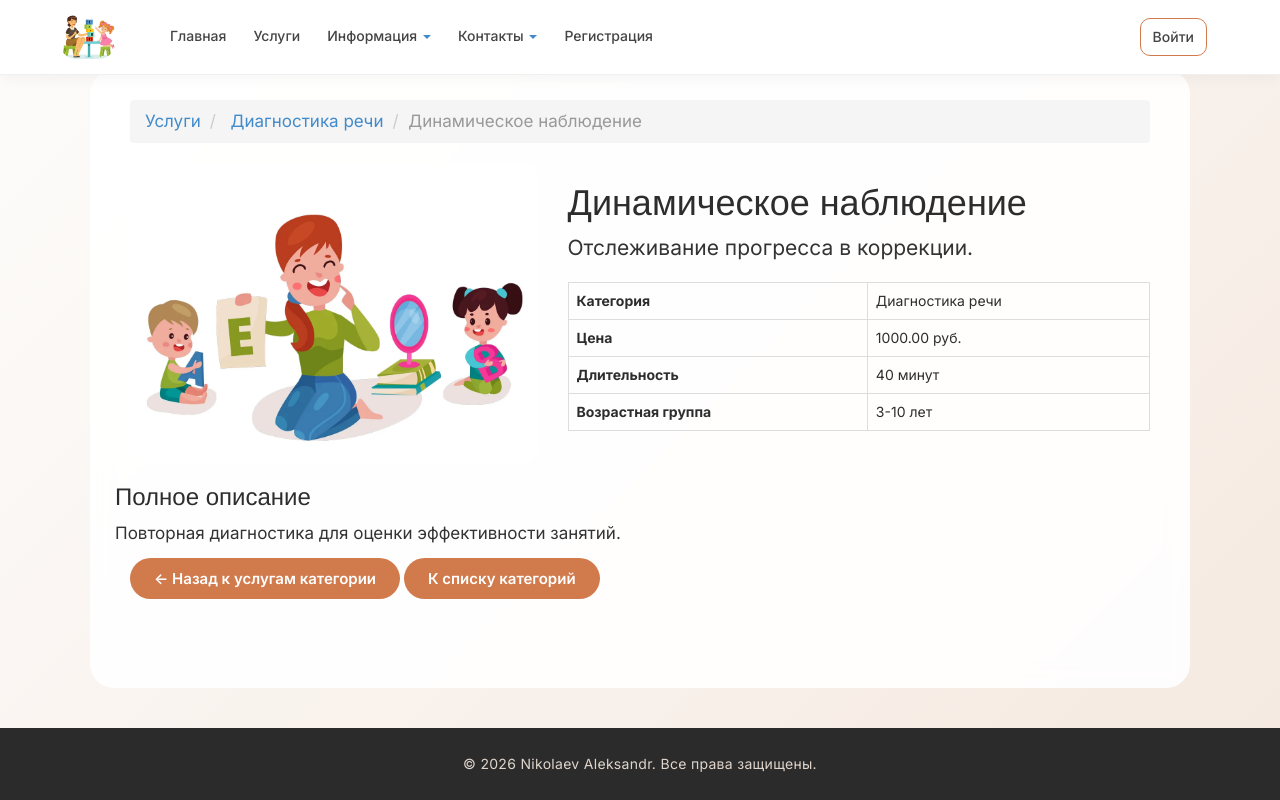
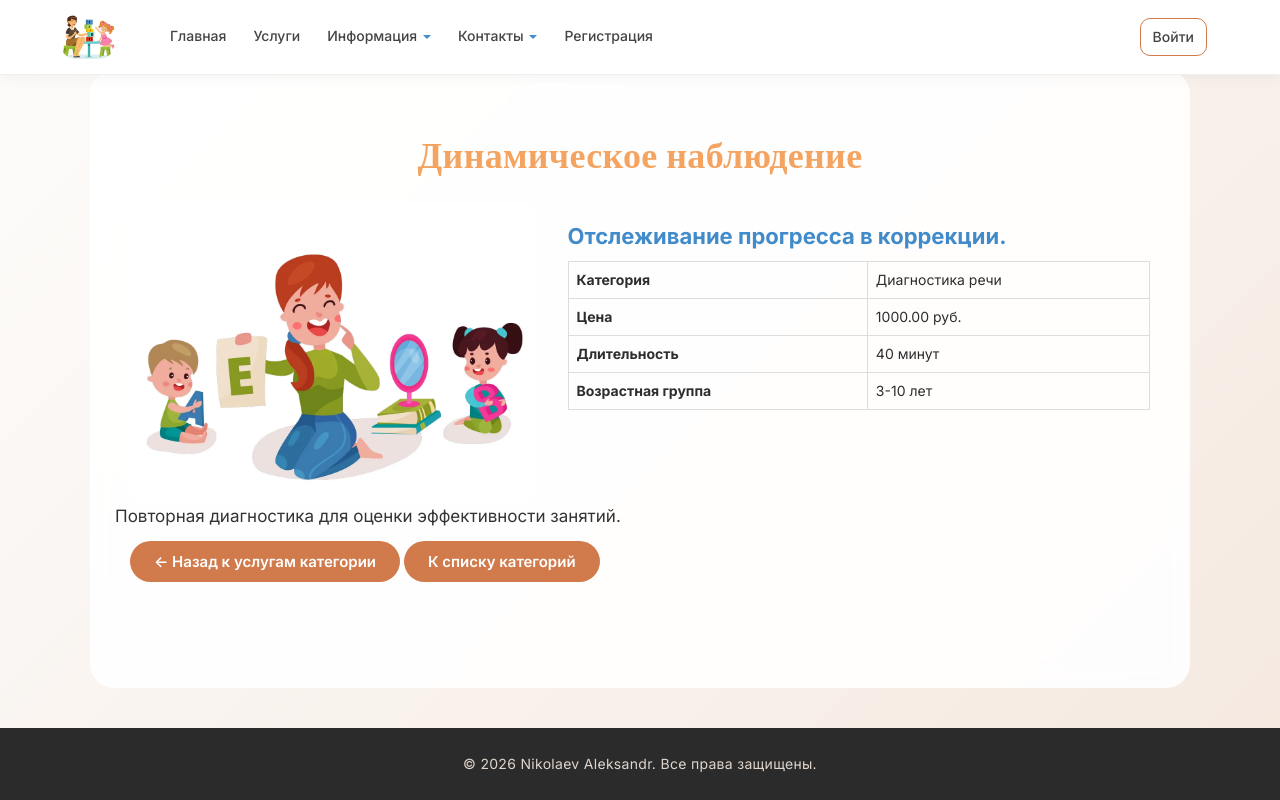
Before and after one commit to Lenchis21/DjangoSite, a Django app: page /service/5/ in a window 1280 px wide. Run offline with Django 3.2, Linux system fonts and the light colour scheme; data comes from the database, SQL or seed files in the repository; both versions use the stored data as it was after the commit; some libraries are stand-ins or nearby versions.

Commit message:
Добавил одинаковое оформление для всех страни.

```diff
--- a/DjangoSite/app/static/app/content/site.css
+++ b/DjangoSite/app/static/app/content/site.css
@@ -4,10 +4,11 @@
     margin: 0;
     padding: 0;
     box-sizing: border-box;
+    font-family: 'Inter', -apple-system, BlinkMacSystemFont, 'Segoe UI', Roboto, sans-serif;
 }
 
+/* Основные стили страницы*/
 body {
-    font-family: 'Inter', -apple-system, BlinkMacSystemFont, 'Segoe UI', Roboto, sans-serif;
     font-weight: 400;
     background: linear-gradient(135deg, #fdfcfb 0%, #f5e9e0 100%);
     display: flex;
@@ -18,6 +19,8 @@ body {
     line-height: 1.6;
 }
 
+
+/* Контейнеры */
 .container.body {
     flex: 1 0 auto;
     width: 100%;
@@ -33,6 +36,8 @@ body {
     padding: 25px;
 }
 
+
+/* Заголовки, текст */
 .title {
     font-family: 'Playfair Display', serif;
     font-weight: 700;
@@ -48,7 +53,13 @@ body {
     font-size: 22px;
     font-weight: 700;
     margin: 18px 0 10px;
-    color: lawngreen;
+    color: #428bca;
+    transition: color 0.3s ease;
+}
+
+a.subtitle:hover {
+    color: #5cb85c;
+    text-decoration: none;
 }
 
 p, .description, li {
@@ -58,19 +69,22 @@ p, .description, li {
     color: #333;
 }
 
-/*subtitle {
-    text-decoration: none;
-    font-weight: 700;
-    font-size: 20px;
-    color: seagreen;
-    transition: color 0.2s;
-}*/
-
-    a.subtitle:hover {
-        color: #d17b4c;
-        text-decoration:none;
+/* Списки */
+    .description ul {
+        padding-left: 20px;
+        margin: 10px 0;
     }
 
+    .description li {
+        margin-bottom: 8px;
+    }
+
+    .description ul ul {
+        margin: 5px 0 10px 20px;
+    }
+
+
+/* Изображения */
 img {
     max-width: 100%;
     height: auto;
@@ -93,8 +107,10 @@ img {
     border-radius: 20px;
 }
 
+
+/* Видео */
 video {
-    display:block;
+    display: block;
     margin: 0 auto;
     max-width: 700px;
     height: auto;
@@ -102,6 +118,8 @@ video {
     box-shadow: 0 8px 20px rgba(0,0,0,0.1);
 }
 
+
+/* Навигация */
 .navbar {
     background: rgba(255, 255, 255, 0.97);
     backdrop-filter: blur(15px);
@@ -210,6 +228,8 @@ video {
             color: white;
         }
 
+
+/* Кнопки  */
 .btn, button[type="submit"], .save {
     background: #d17b4c;
     border: none;
@@ -229,6 +249,8 @@ video {
         transform: translateY(-1px);
     }
 
+
+/* Подвал */
 .footer-container {
     flex-shrink: 0;
     background: #2b2b2b;
@@ -247,6 +269,8 @@ video {
         font-size: 14px;
     }
 
+
+/* Разделители, карусель */
 hr {
     border: 0;
     height: 1px;
@@ -260,7 +284,54 @@ hr {
 }
 
 
-/* Дополнительные стили для главной страницы - не меняет существующие стили */
+/* Карточки каталога */
+.card {
+    height: 100%;
+}
+
+.card-body {
+    flex: 1;
+}
+
+.card-img {
+    width: 100%;
+    height: 140px;
+    object-fit: cover;
+}
+
+.row {
+    display: flex;
+    flex-wrap: wrap;
+}
+
+.col-md-6 {
+    display: flex;
+}
+
+/* Специальные стили для карточек каталога */
+.catalog-card {
+    height: 100%;
+}
+
+.catalog-card-body {
+    display: flex;
+    flex-direction: column;
+    height: 100%;
+}
+
+.catalog-card-desc {
+    flex-grow: 1;
+    margin-bottom: 16px;
+}
+
+.catalog-card-btn {
+    align-self: flex-start;
+    margin-top: 8px;
+}
+
+
+/* Главная страница)
+   ======================================== */
 .services-grid {
     display: flex;
     flex-wrap: wrap;
--- a/DjangoSite/app/templates/app/service_detail.html
+++ b/DjangoSite/app/templates/app/service_detail.html
@@ -2,40 +2,33 @@
 {% load static %}
 
 {% block content %}
+<link rel="stylesheet" type="text/css" href="{% static 'app/content/site.css' %}" />
+
+
 <div class="container">
-    <nav aria-label="breadcrumb">
-        <ol class="breadcrumb">
-            <li class="breadcrumb-item"><a href="{% url 'catalog' %}">Услуги</a></li>
-            <li class="breadcrumb-item">
-                <a href="{{ service.category.get_absolute_url }}">{{ service.category.name }}</a>
-            </li>
-            <li class="breadcrumb-item active">{{ service.name }}</li>
-        </ol>
-    </nav>
+    <div class="title">{{ service.name }}</div>
 
     <div class="row">
         <div class="col-md-5">
             {% if service.image %}
-            <img src="{{ service.image.url }}" class="img-fluid rounded" alt="{{ service.name }}">
+            <img src="{{ service.image.url }}" alt="{{ service.name }}">
             {% else %}
             <div class="bg-light text-center p-5 rounded">
                 <p class="text-muted">Нет изображения</p>
             </div>
             {% endif %}
         </div>
-
         <div class="col-md-7">
-            <h1>{{ service.name }}</h1>
-            <p class="lead">{{ service.short_description }}</p>
+            <p class="lead subtitle">{{ service.short_description }}</p>
 
             <table class="table table-bordered">
                 <tr>
-                    <th>Категория</th>
-                    <td>{{ service.category.name }}</td>
+                    <th description>Категория</th>
+                    <td description>{{ service.category.name }}</td>
                 </tr>
                 <tr>
-                    <th>Цена</th>
-                    <td>
+                    <th description>Цена</th>
+                    <td description>
                         {% if service.price %}
                         {{ service.price }} руб.
                         {% else %}
@@ -44,12 +37,12 @@
                     </td>
                 </tr>
                 <tr>
-                    <th>Длительность</th>
-                    <td>{{ service.duration }}</td>
+                    <th description>Длительность</th>
+                    <td description>{{ service.duration }}</td>
                 </tr>
                 <tr>
-                    <th>Возрастная группа</th>
-                    <td>{{ service.age_group }}</td>
+                    <th description>Возрастная группа</th>
+                    <td description>{{ service.age_group }}</td>
                 </tr>
             </table>
         </div>
@@ -57,9 +50,9 @@
 
     <div class="row mt-4">
         <div class="col-12">
-            <h3>Полное описание</h3>
+            <!--<h3>Полное описание</h3>-->
             <div class="card">
-                <div class="card-body">
+                <div class="card-body description">
                     {{ service.description|linebreaks }}
                 </div>
             </div>
```
Also changed, not shown: DjangoSite/app/templates/app/about.html (+4 -8 lines), DjangoSite/app/templates/app/catalog.html (+5 -6 lines), DjangoSite/app/templates/app/category_services.html (+7 -13 lines), DjangoSite/app/templates/app/contact.html (+8 -6 lines), DjangoSite/app/templates/app/layout.html (line endings or trailing spaces), DjangoSite/db.sqlite3.
